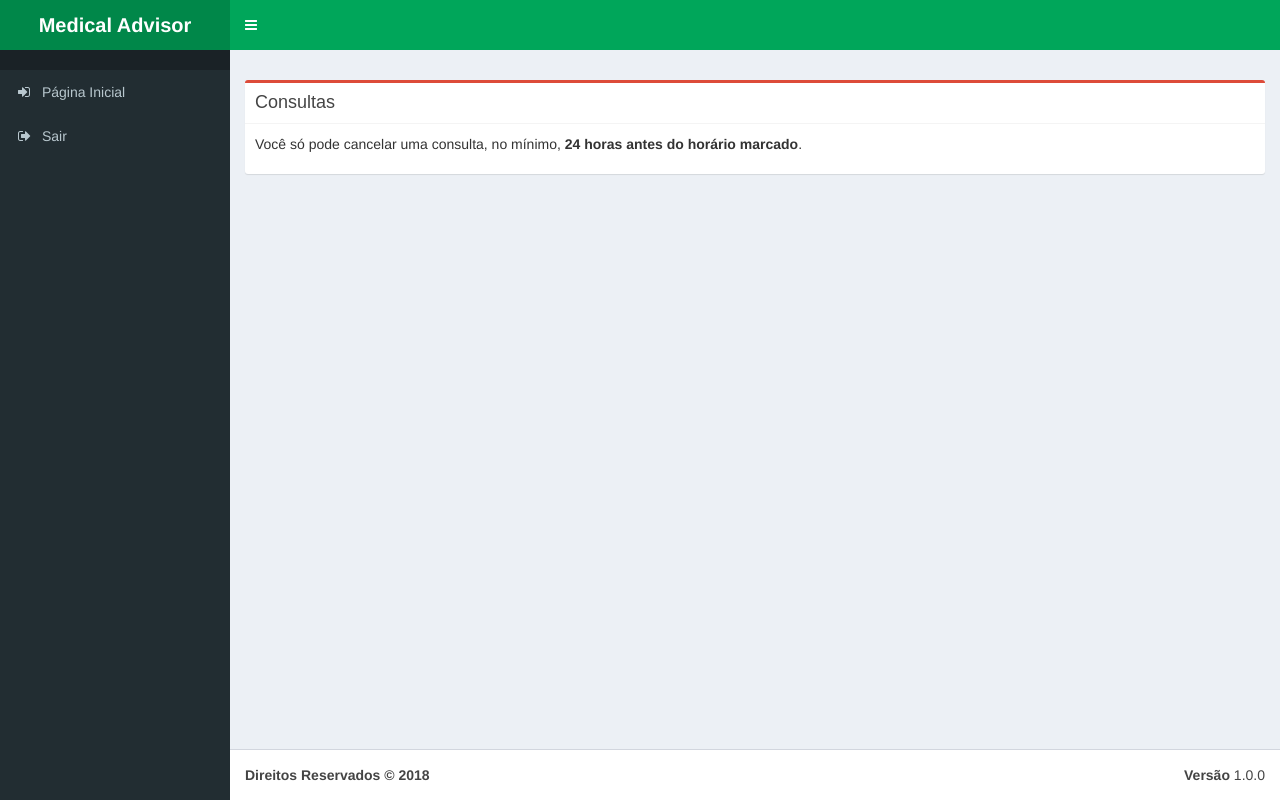
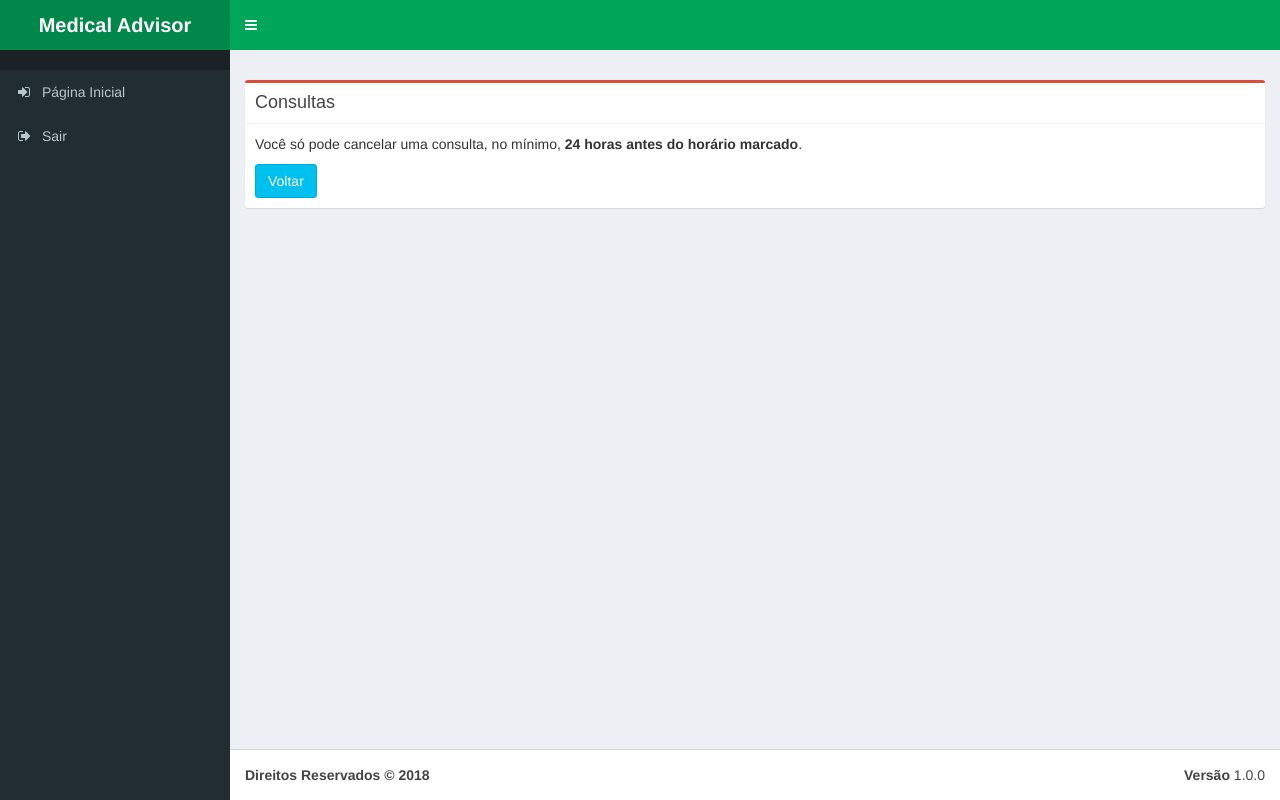
Before and after one commit to btrevizan/medical_adviser, a Django app: template dash/templates/dash/appointment_delete.html in a window 1280 px wide. Run offline with Django 3.2, Linux system fonts and the light colour scheme; the template is opened without the code that fills it, so the values that code supplies are empty; some libraries are stand-ins or nearby versions; some web fonts are replaced.

Commit message:
back button on failed to delete

```diff
--- a/dash/templates/dash/appointment_delete.html
+++ b/dash/templates/dash/appointment_delete.html
@@ -25,6 +25,7 @@
                                 <p>
                                     Você só pode cancelar uma consulta, no mínimo, <strong>24 horas antes do horário marcado</strong>.
                                 </p>
+                                <a class="btn btn-info" onclick="window.history.back();">Voltar</a>
                             </div>
                         </div>
                     {% endif %}
```
